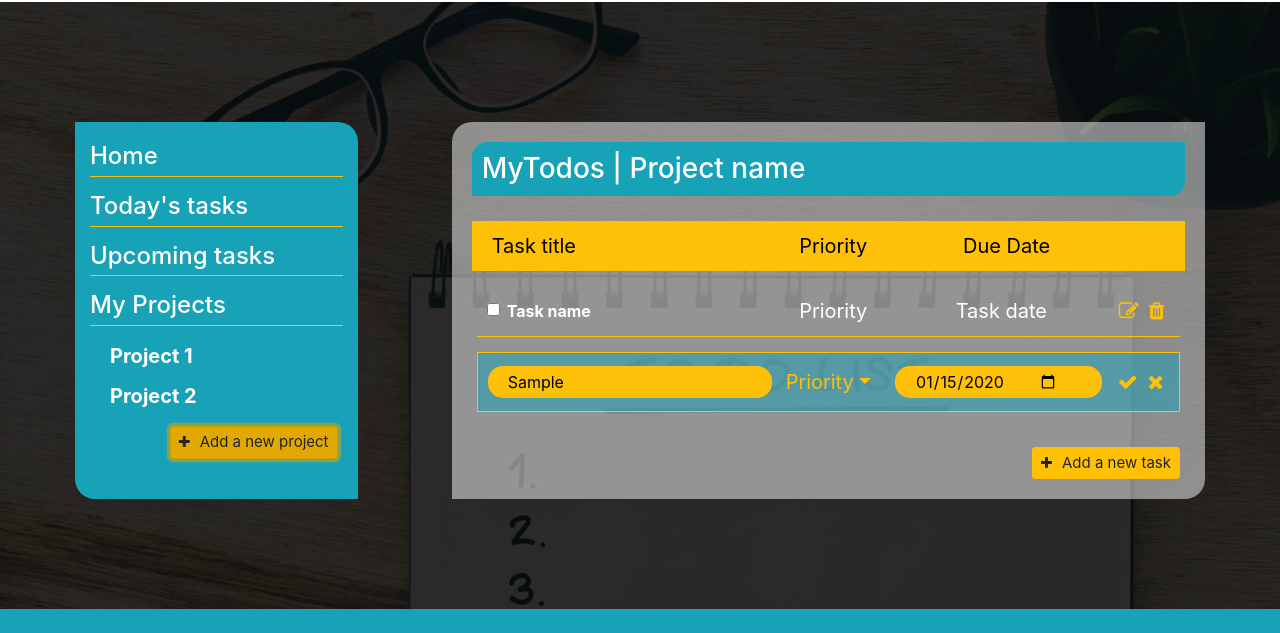
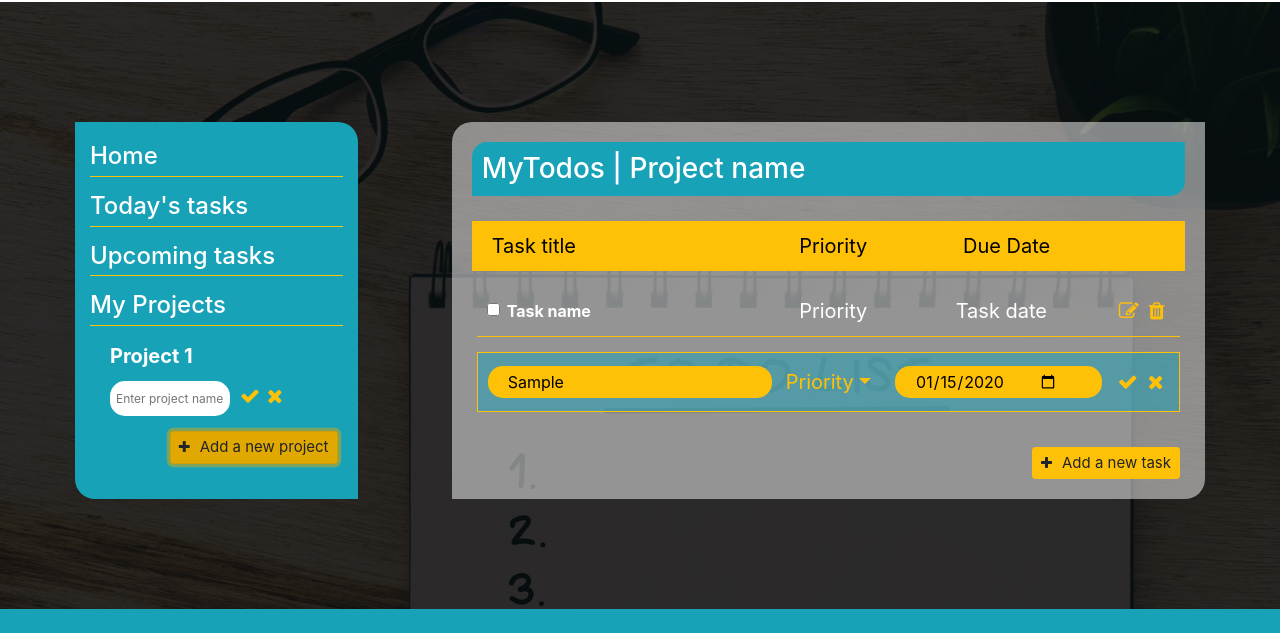
Before and after one commit to khalilhamdii/MyTodos, a website built with webpack: page src/index.html in a window 1280 px wide. Both pictures are taken after typing "Sample", "2020-01-15" into the empty fields and a click on the button "Add a new project". Shown: the part 58-691 px from the top of the page. Built offline with nearby package versions, Linux system fonts and the light colour scheme.

Commit message:
add functionality to the add project button

```diff
--- /dev/null
+++ b/src/assets/js/todolist.js
@@ -0,0 +1,14 @@
+const TodoList = (()=>{
+    const renderProjectInput = () => {
+        const ul = document.getElementById("add-project")
+        ul.innerHTML += `
+        <li data-bs-hover-animate="pulse" style="font-size: 20px;color: rgb(255,255,255);margin-left: -15px;padding-left: 20px;">
+        <div><input type="text" style="width: 120px;border-style: none;border-radius: 15px;margin-right: 10px;font-size: 12px;height: 35px;padding: 0 6px;" placeholder="Enter project name..."><i class="fa fa-check" style="margin-right: 7px;color: rgb(255,193,7);"></i><i class="fa fa-remove" style="color: rgb(255,193,7);"></i></div>
+        </li>
+        `
+    }
+    return {renderProjectInput}
+}
+)();
+
+export default TodoList
--- a/src/index.html
+++ b/src/index.html
@@ -52,16 +52,13 @@
           <h3 data-bs-hover-animate="pulse"
             style="margin-bottom: 15px;font-size: 24px;padding-bottom: 5px;color: rgb(255,255,255);border-bottom: 0.5px solid rgb(255,193,7) ;">
             My Projects</h3>
-          <ul class="list-unstyled">
+          <ul class="list-unstyled" id="add-project">
             <li data-bs-hover-animate="pulse"
               style="font-size: 20px;color: rgb(255,255,255);margin-left: -15px;padding-left: 20px;"><strong>Project
                 1</strong></li>
-            <li data-bs-hover-animate="pulse"
-              style="font-size: 20px;color: rgb(255,255,255);margin-left: -15px;padding-left: 20px;"><strong>Project
-                2&nbsp;</strong></li>
           </ul>
           <div></div>
-        </div><button class="btn btn-warning btn-sm float-right" type="button"><i class="fa fa-plus"></i><span>Add a new
+        </div><button class="btn btn-warning btn-sm float-right" id="project-btn" type="button"><i class="fa fa-plus"></i><span>Add a new
             project</span></button>
       </div>
       <div class="col-md-12 col-lg-8 offset-lg-1">
--- a/src/index.js
+++ b/src/index.js
@@ -1,4 +1,5 @@
 import "./assets/css/styles.min.css";
+import TodoList from './assets/js/todolist'
 
 const importAll = (r) => r.keys().map(r);
 importAll(require.context("./assets/js/", true, /\.js$/));
@@ -6,3 +7,8 @@ importAll(require.context("./assets/js/", true, /\.js$/));
 const images = importAll(
   require.context("./assets/img/", false, /\.(png|jpe?g|svg)$/)
 );
+
+document.addEventListener('DOMContentLoaded', () => {
+  const projectBtn = document.getElementById('project-btn')
+  projectBtn.addEventListener('click', TodoList.renderProjectInput)
+})
```
Also changed, not shown: dist/2d857db2f106631f7e7b.jpg (deleted), dist/bundle.js (deleted), dist/bundle.js.LICENSE.txt (deleted), dist/index.html (deleted).
